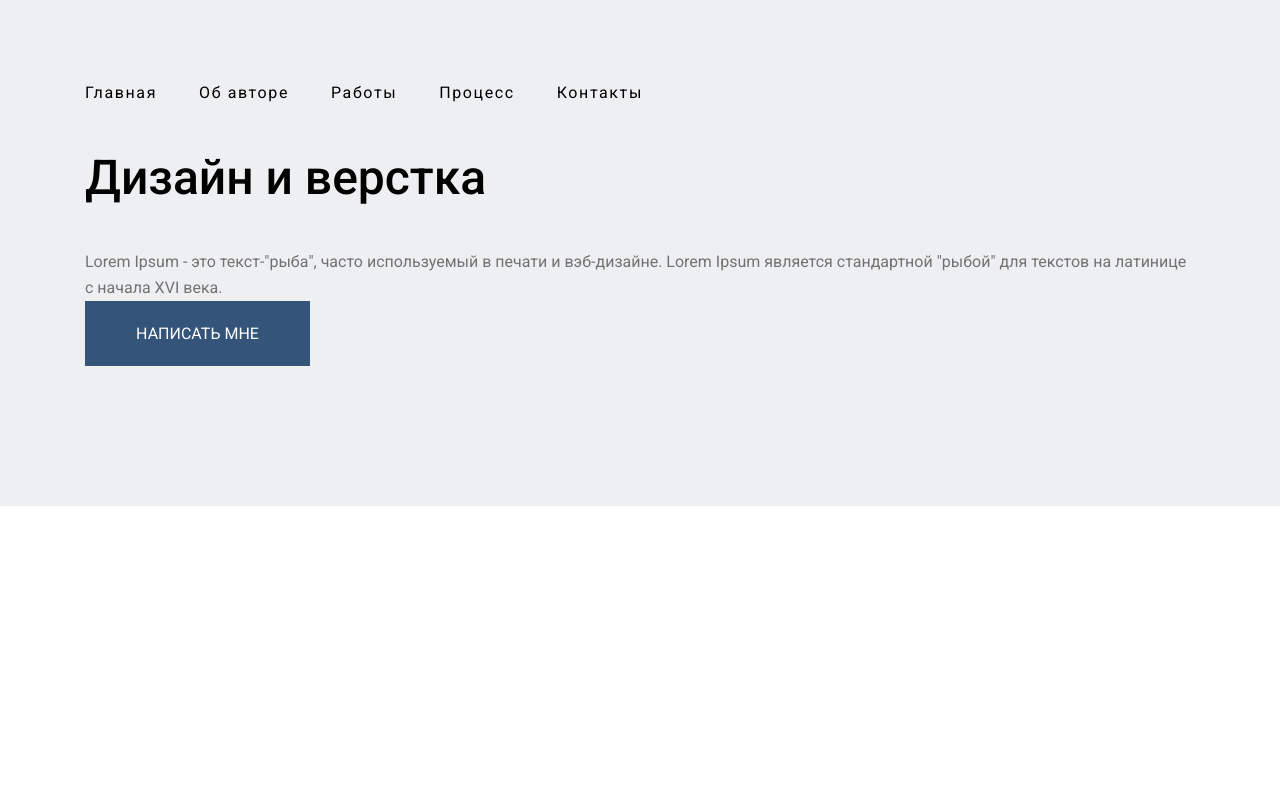
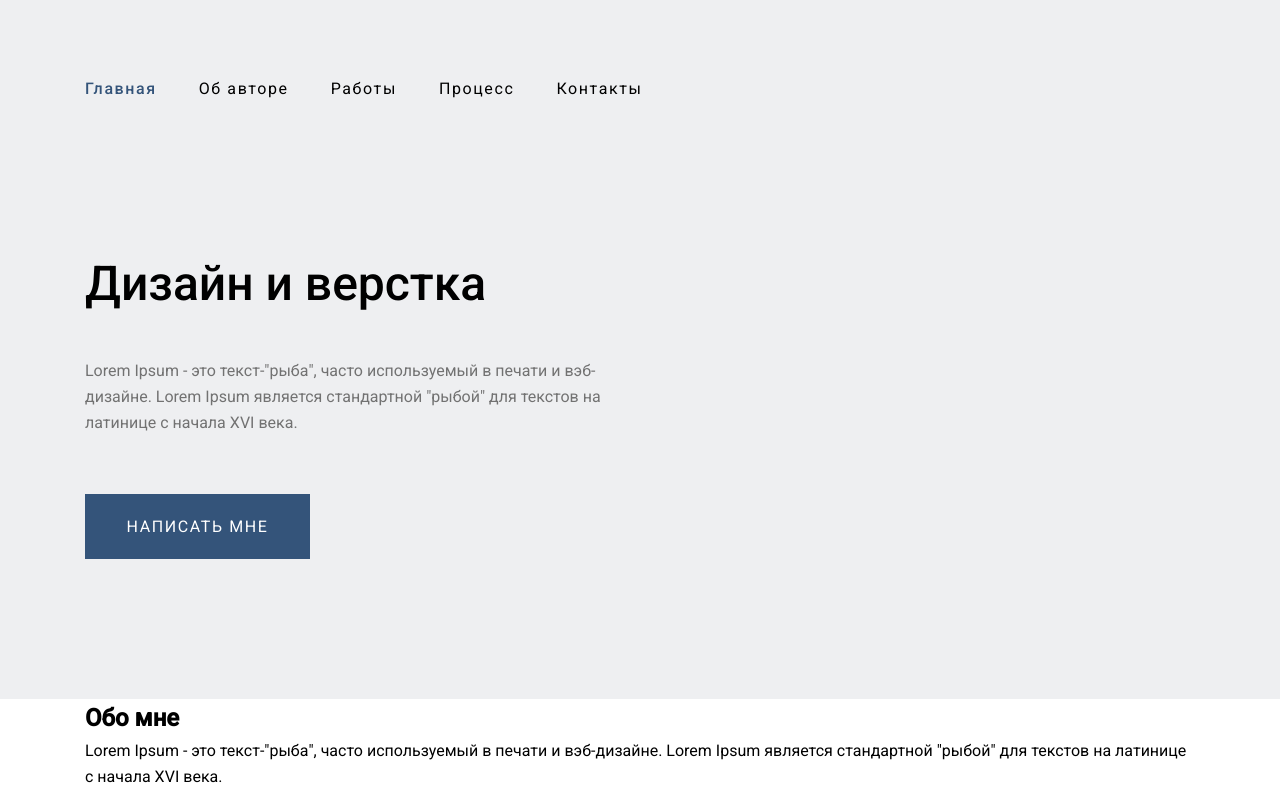
Before and after one commit to EugeniaTur/home-work-8, a plain HTML site: page index.html in a window 1280 px wide. Drawn offline with Linux system fonts and the light colour scheme.

Commit message:
header end

```diff
--- a/index.html
+++ b/index.html
@@ -45,7 +45,17 @@
       </div>
     </header>
 
-    <main></main>
+    <main class="main">
+      <section class="about">
+        <div class="container container--sm">
+          <h2 class="about__title">Обо мне</h2>
+          <p class="about__description">Lorem Ipsum - это текст-"рыба", часто используемый в печати и вэб-дизайне. Lorem Ipsum является стандартной "рыбой" для текстов на латинице с начала XVI века.</p>
+        </div>
+      </section>
+
+      <section></section>
+      <section></section>
+    </main>
 
     <footer></footer>
   </body>
--- a/style.css
+++ b/style.css
@@ -26,7 +26,11 @@ a {
 .header {
   max-height: 700px;
   background-color: #eeeff1;
-  padding: 80px 0 140px;
+  padding: 76px 0 140px;
+}
+
+.header-nav {
+  margin-bottom: 142px;
 }
 
 .header-nav__list {
@@ -41,22 +45,34 @@ a {
   color: black;
 }
 
+.header-nav__link.active {
+  font-weight: 500;
+  color: #34547a;
+}
+
+.header-content {
+  max-width: 541px;
+}
+
 .header-content__title {
   font-weight: 500;
   line-height: 79px;
   font-size: 48px;
   color: black;
+  margin-top: 60px;
+  margin-bottom: 35px;
 }
 
 .header-content__description {
   color: #727272;
+  margin-bottom: 58px;
 }
 
 .header-content__link {
   display: flex;
   align-items: center;
   justify-content: center;
-  letter-spacing: 0.1;
+  letter-spacing: 0.1rem;
   color: #ffffff;
   padding: 0.5em;
   background-color: #34547a;
```
